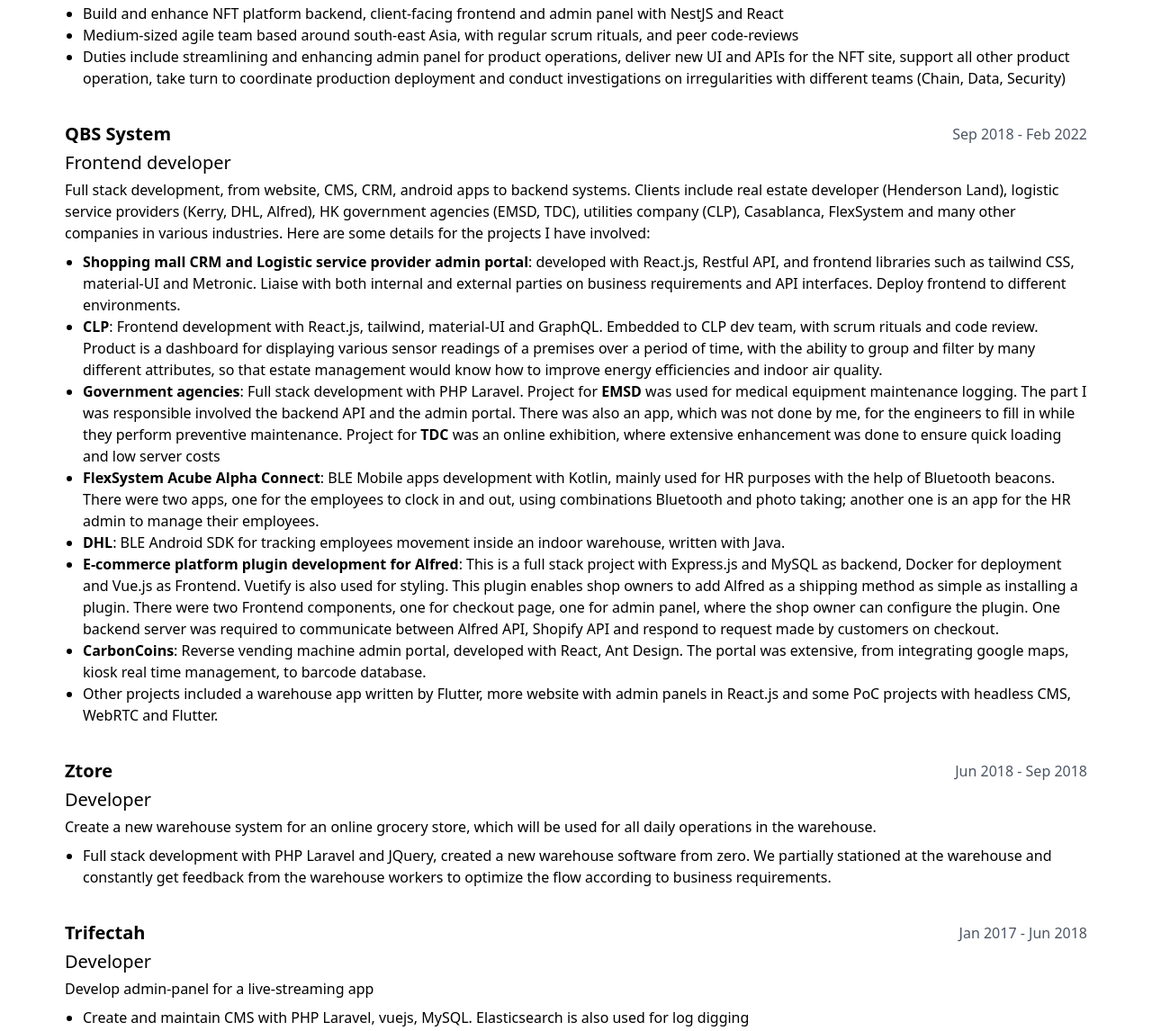
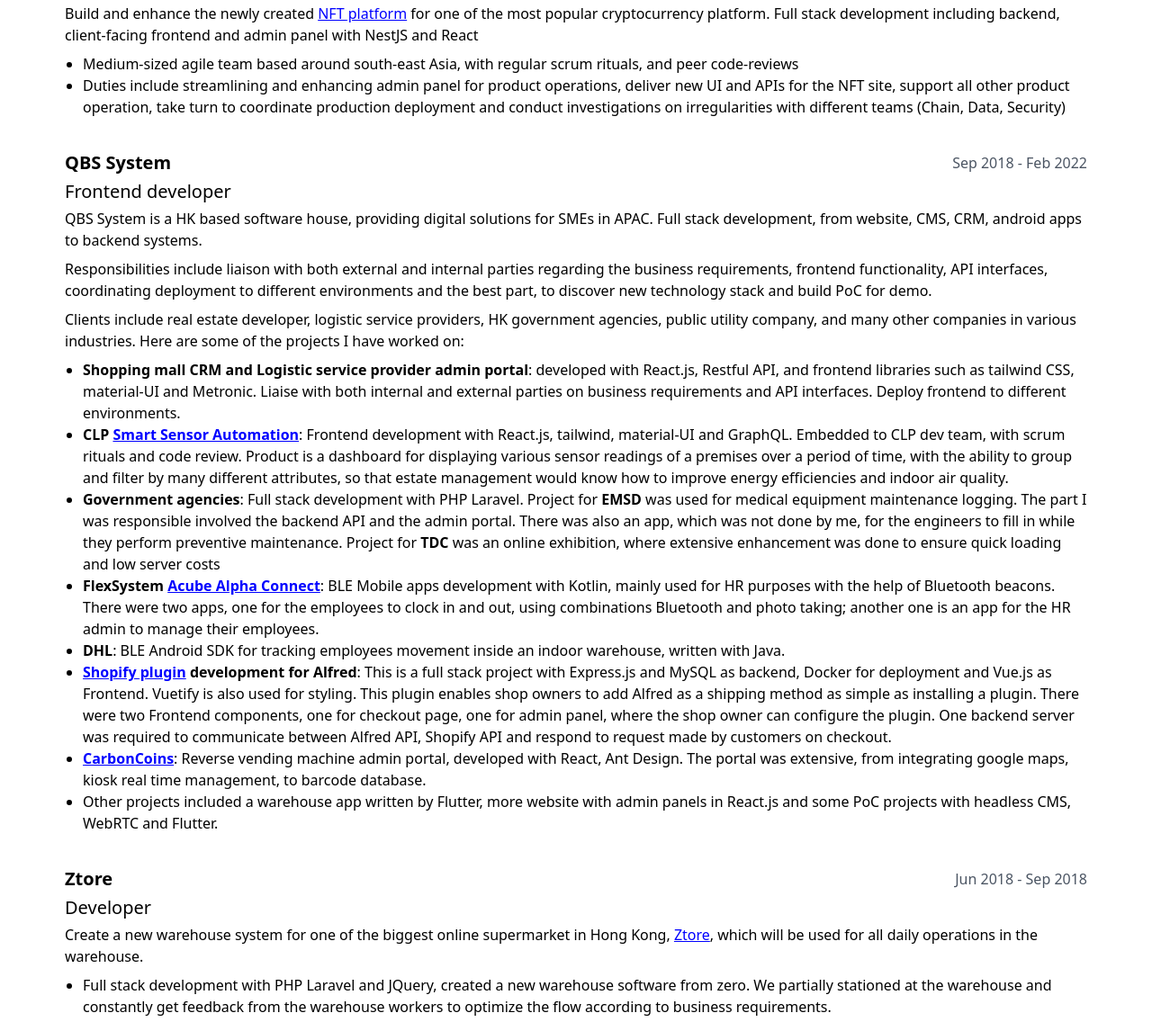
Before and after one commit to yehudilam/lam-yik-hei, a Gatsby site: page / in a window 1280 px wide. Shown: the part 725-1871 px from the top of the page at 90% size. Built offline with nearby package versions, Linux system fonts and the light colour scheme; Gatsby itself is replaced by a stand-in of ours.

Commit message:
Updated working experiences

```diff
--- a/src/mdx/experiences/cdc.mdx
+++ b/src/mdx/experiences/cdc.mdx
@@ -1,3 +1,4 @@
-- Build and enhance NFT platform backend, client-facing frontend and admin panel with NestJS and React
+Build and enhance the newly created [NFT platform](https://crypto.com/nft) for one of the most popular cryptocurrency platform. Full stack development including backend, client-facing frontend and admin panel with NestJS and React
+
 - Medium-sized agile team based around south-east Asia, with regular scrum rituals, and peer code-reviews
 - Duties include streamlining and enhancing admin panel for product operations, deliver new UI and APIs for the NFT site, support all other product operation, take turn to coordinate production deployment and conduct investigations on irregularities with different teams (Chain, Data, Security)
--- a/src/mdx/experiences/qbs.mdx
+++ b/src/mdx/experiences/qbs.mdx
@@ -1,12 +1,16 @@
-Full stack development, from website, CMS, CRM, android apps to backend systems. Clients include real estate developer (Henderson Land), logistic service providers (Kerry, DHL, Alfred), HK government agencies (EMSD, TDC), utilities company (CLP), Casablanca, FlexSystem and many other companies in various industries. Here are some details for the projects I have involved:
+QBS System is a HK based software house, providing digital solutions for SMEs in APAC. Full stack development, from website, CMS, CRM, android apps to backend systems.
+
+Responsibilities include liaison with both external and internal parties regarding the business requirements, frontend functionality, API interfaces, coordinating deployment to different environments and the best part, to discover new technology stack and build PoC for demo.
+
+Clients include real estate developer, logistic service providers, HK government agencies, public utility company, and many other companies in various industries. Here are some of the projects I have worked on:
 
 - **Shopping mall CRM and Logistic service provider admin portal**: developed with React.js, Restful API, and frontend libraries such as tailwind CSS, material-UI and Metronic. Liaise with both internal and external parties on business requirements and API interfaces. Deploy frontend to different environments.
-- **CLP**: Frontend development with React.js, tailwind, material-UI and GraphQL. Embedded to CLP dev team, with scrum rituals and code review. Product is a dashboard for displaying various sensor readings of a premises over a period of time, with the ability to group and filter by many different attributes, so that estate management would know how to improve energy efficiencies and indoor air quality.
+- **CLP [Smart Sensor Automation](https://www.clpsec.com/smart-sensor-automation/)**: Frontend development with React.js, tailwind, material-UI and GraphQL. Embedded to CLP dev team, with scrum rituals and code review. Product is a dashboard for displaying various sensor readings of a premises over a period of time, with the ability to group and filter by many different attributes, so that estate management would know how to improve energy efficiencies and indoor air quality.
 - **Government agencies**: Full stack development with PHP Laravel.
 Project for **EMSD** was used for medical equipment maintenance logging. The part I was responsible involved the backend API and the admin portal. There was also an app, which was not done by me, for the engineers to fill in while they perform preventive maintenance.
 Project for **TDC** was an online exhibition, where extensive enhancement was done to ensure quick loading and low server costs
-- **FlexSystem Acube Alpha Connect**: BLE Mobile apps development with Kotlin, mainly used for HR purposes with the help of Bluetooth beacons. There were two apps, one for the employees to clock in and out, using combinations Bluetooth and photo taking; another one is an app for the HR admin to manage their employees.
+- **FlexSystem [Acube Alpha Connect](https://www.flex.hk/alpha-connect/)**: BLE Mobile apps development with Kotlin, mainly used for HR purposes with the help of Bluetooth beacons. There were two apps, one for the employees to clock in and out, using combinations Bluetooth and photo taking; another one is an app for the HR admin to manage their employees.
 - **DHL**: BLE Android SDK for tracking employees movement inside an indoor warehouse, written with Java.
-- **E-commerce platform plugin development for Alfred**: This is a full stack project with Express.js and MySQL as backend, Docker for deployment and Vue.js as Frontend. Vuetify is also used for styling. This plugin enables shop owners to add Alfred as a shipping method as simple as installing a plugin. There were two Frontend components, one for checkout page, one for admin panel, where the shop owner can configure the plugin. One backend server was required to communicate between Alfred API, Shopify API and respond to request made by customers on checkout.
-- **CarbonCoins**: Reverse vending machine admin portal, developed with React, Ant Design. The portal was extensive, from integrating google maps, kiosk real time management, to barcode database.
+- **[Shopify plugin](https://apps.shopify.com/alfred-click-collect) development for Alfred**: This is a full stack project with Express.js and MySQL as backend, Docker for deployment and Vue.js as Frontend. Vuetify is also used for styling. This plugin enables shop owners to add Alfred as a shipping method as simple as installing a plugin. There were two Frontend components, one for checkout page, one for admin panel, where the shop owner can configure the plugin. One backend server was required to communicate between Alfred API, Shopify API and respond to request made by customers on checkout.
+- **[CarbonCoins](https://play.google.com/store/apps/details?id=com.carboncoin.android2021&hl=en&gl=US)**: Reverse vending machine admin portal, developed with React, Ant Design. The portal was extensive, from integrating google maps, kiosk real time management, to barcode database.
 - Other projects included a warehouse app written by Flutter, more website with admin panels in React.js and some PoC projects with headless CMS, WebRTC and Flutter.
--- a/src/mdx/experiences/ztore.mdx
+++ b/src/mdx/experiences/ztore.mdx
@@ -1,3 +1,3 @@
-Create a new warehouse system for an online grocery store, which will be used for all daily operations in the warehouse.
+Create a new warehouse system for one of the biggest online supermarket in Hong Kong, [Ztore](https://ztore.com), which will be used for all daily operations in the warehouse.
 
 - Full stack development with PHP Laravel and JQuery, created a new warehouse software from zero. We partially stationed at the warehouse and constantly get feedback from the warehouse workers to optimize the flow according to business requirements.
```
